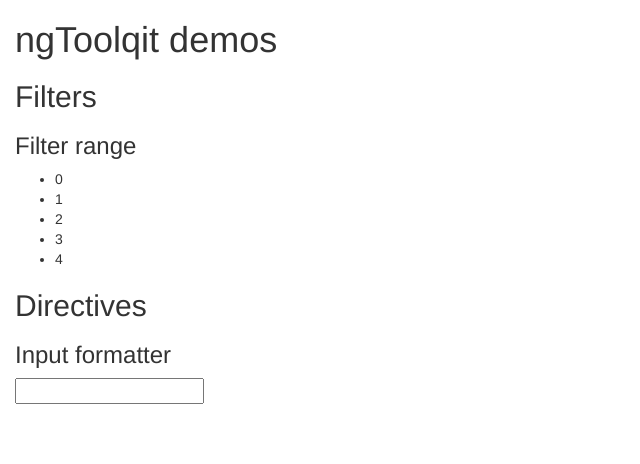
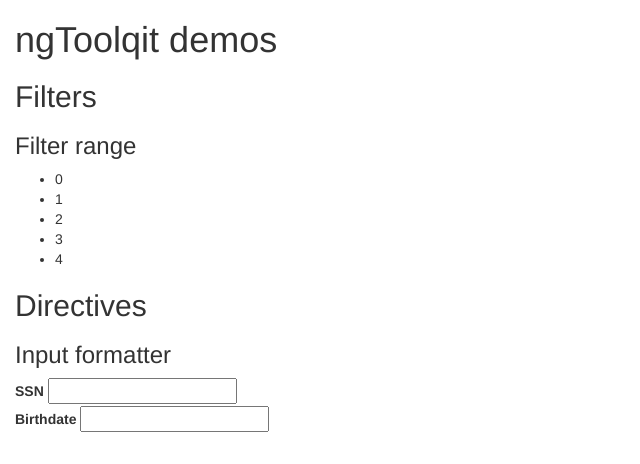
Before and after one commit to matyax/ng-toolqit, a website: page demos/index.html in a window 1280 px wide. Shown: the whole page, without its empty margins (0-640 px from the left). Drawn offline with nearby package versions, Linux system fonts and the light colour scheme.

Commit message:
Update demo page

```diff
--- a/demos/index.html
+++ b/demos/index.html
@@ -29,9 +29,18 @@
       <section>
         <h3>Input formatter</h3>
 
-        <input type="text" ng-model="formatterInput" format format-rules="999-99-9999">
+        <article>
+          <label>SSN</label>
+          <input type="text" ng-model="ssnInput" format format-rules="999-99-9999">
+          {{ ssnInput }}
+        </article>
 
-        {{ formatterInput }}
+        <article>
+          <label>Birthdate</label>
+          <input type="text" ng-model="dobInput" format format-rules="99/99/9999">
+          {{ dobInput }}
+        </article>
+
       </section>
     </div>
   </body>
```
